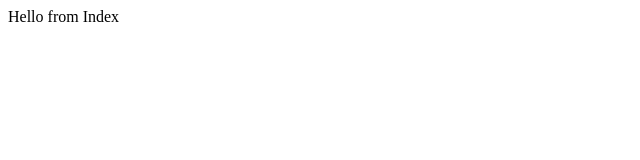
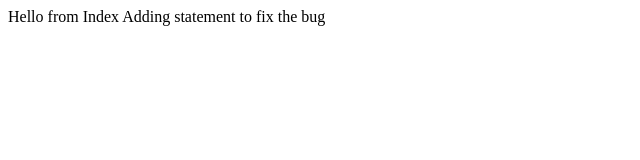
Before and after one commit to AkashAKS/myWeb_Test_Github, a plain HTML site: page myWebApplication1/Index.html in a window 1280 px wide. Shown: the whole page, without its empty margins (0-640 px from the left). Drawn offline with Linux system fonts and the light colour scheme.

Commit message:
bug fix v1.1 for production

```diff
--- a/myWebApplication1/Index.html
+++ b/myWebApplication1/Index.html
@@ -6,5 +6,7 @@
 </head>
 <body>
     Hello from Index
+
+    Adding statement to fix the bug
 </body>
 </html>
```
